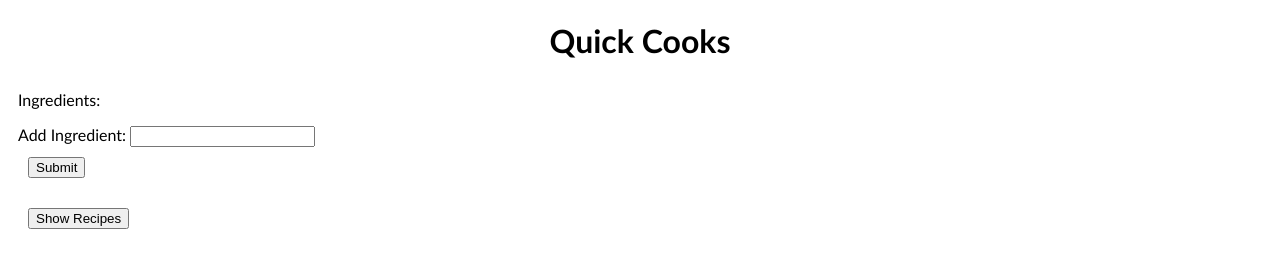
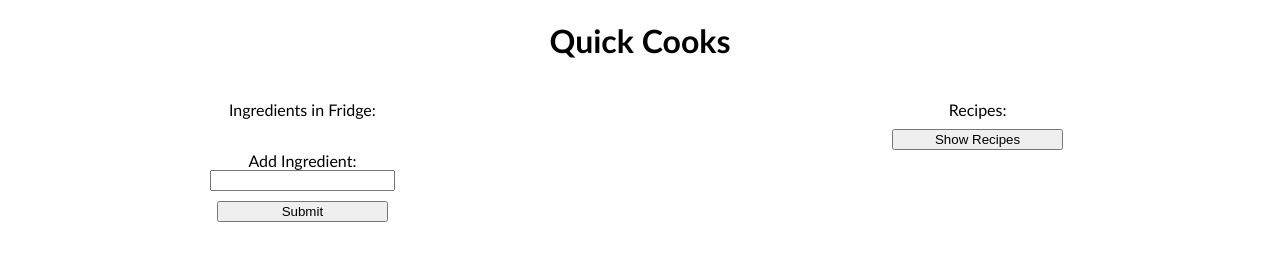
Before and after one commit to jtkardon/quickcooks, a plain HTML site: page index.html in a window 1280 px wide. Drawn offline with Linux system fonts and the light colour scheme.

Commit message:
Minor basic webpage layout improvements

```diff
--- a/index.html
+++ b/index.html
@@ -12,14 +12,17 @@
             <h1>Quick Cooks</h1>
         </main>
         <form>
-            Ingredients:<br>
+            Ingredients in Fridge:
             <ul>
             </ul>
-            Add Ingredient: <input type="text" id="newIngredient" value=""> <br>
+            Add Ingredient: <input type="text" id="newIngredient" value="">
             <button id="submit">Submit</button>
         </form>
-        <form>
+        <form2>
+            Recipes:
             <button id="showRecipes">Show Recipes</button>
-        </form>
+            <ul>
+            </ul>
+        </form2>
     </body>
 </html>
--- a/main.css
+++ b/main.css
@@ -7,8 +7,29 @@ h1{
 form{
     font-family: 'Trebuchet MS', sans-serif;
     margin:10px;
+    display: flex;
+    flex-direction: column;
+    align-items: center;
+    float: left;
+    width: 45%;
+}
+
+form2{
+    font-family: 'Trebuchet MS', sans-serif;
+    margin:10px;
+    display: flex;
+    flex-direction: column;
+    align-items: center;
+    float: right;
+    width: 45%;
 }
 
 button{
     margin:10px;
+    width: 30%;
 }
+
+ul{
+    font-family: 'Trebuchet MS', sans-serif;
+    width: 100%;
+}
```
